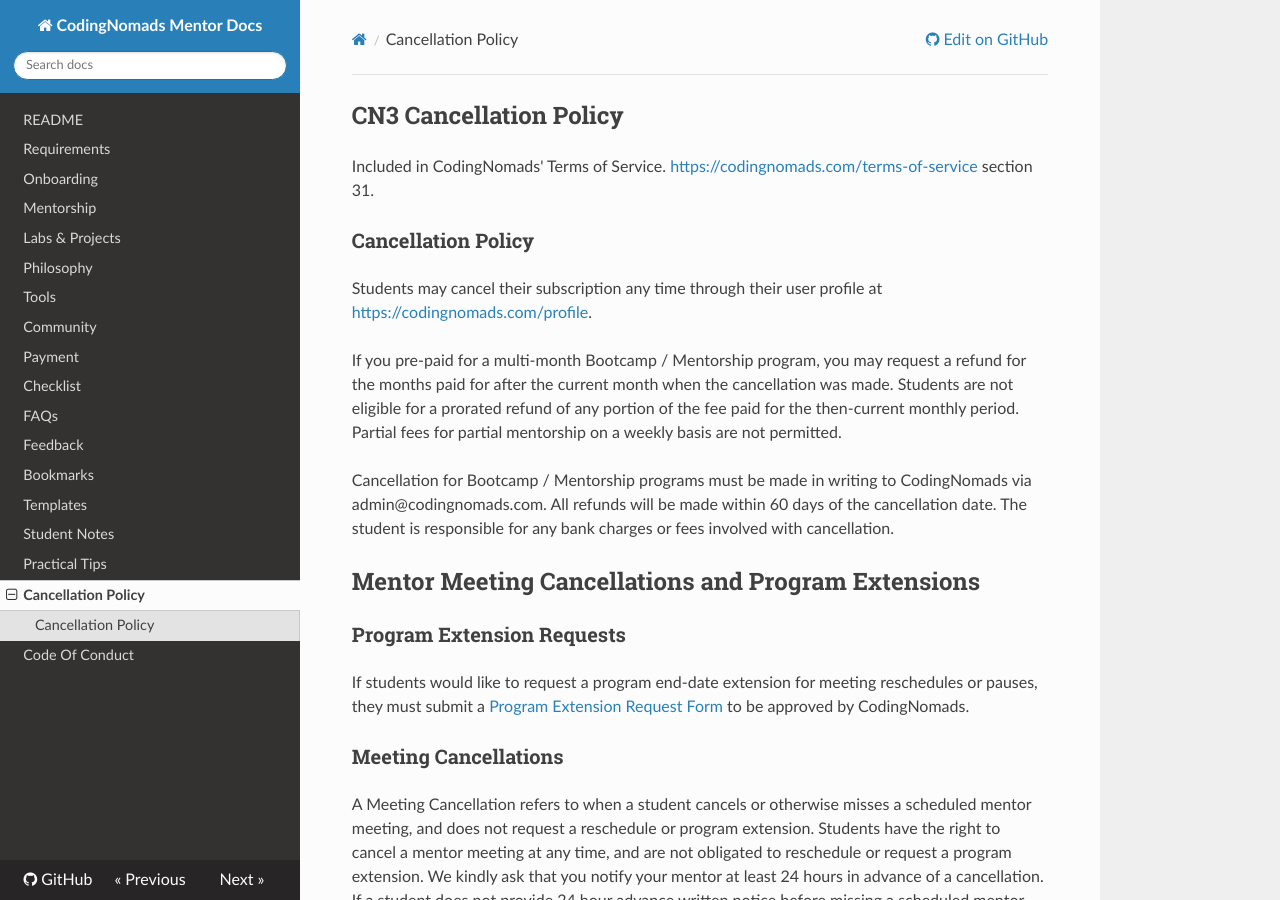
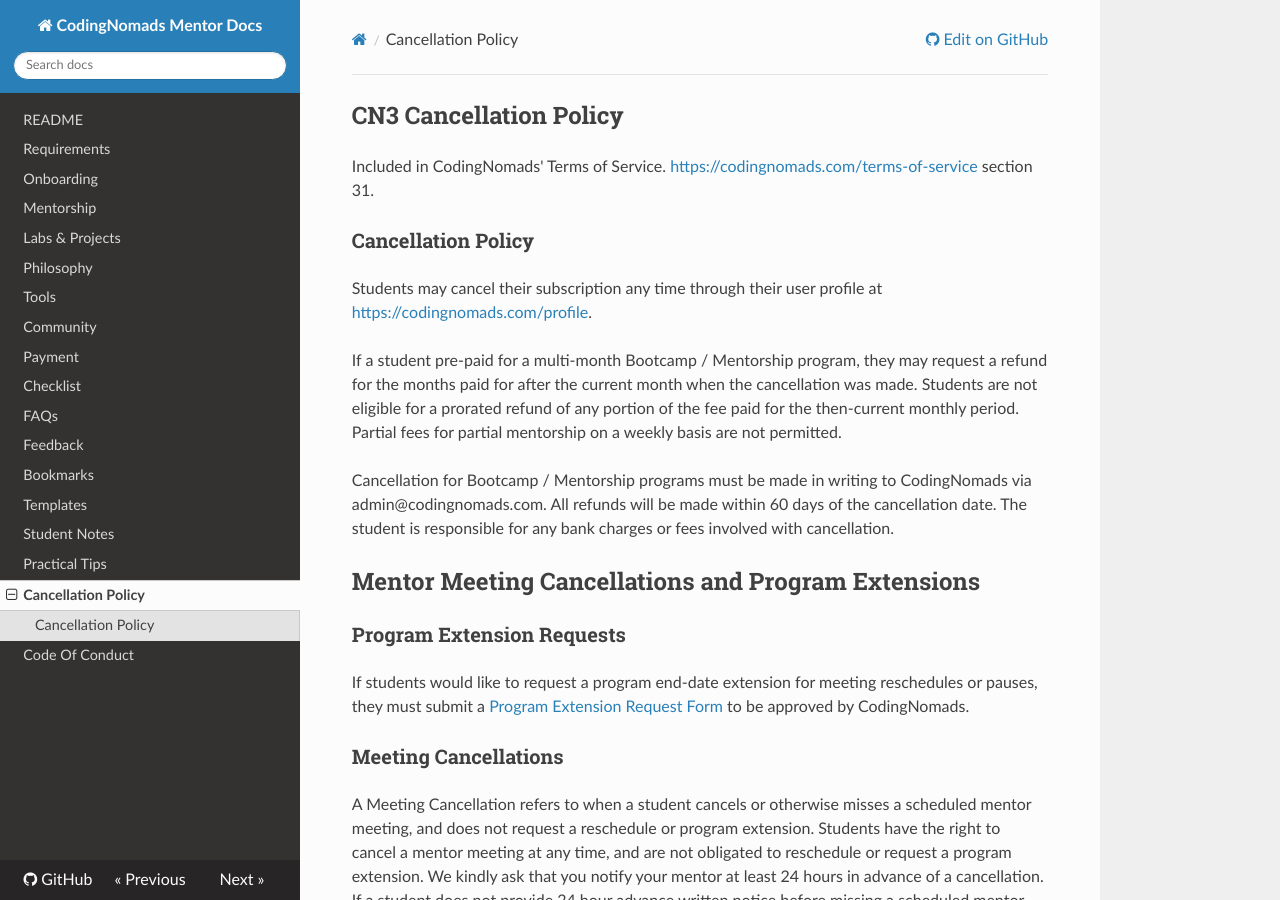
Before and after one commit to CodingNomads/mentor-docs, an MkDocs documentation site: the page built from docs/15_cancellation_policy.md, in a window 1280 px wide and 900 px high. Built offline with MkDocs 1.6.1, drawn with Linux system fonts in a browser that asks for light colours; nearby versions of some CDN libraries.

Commit message:
updating language

```diff
--- a/docs/15_cancellation_policy.md
+++ b/docs/15_cancellation_policy.md
@@ -5,7 +5,7 @@
 ### Cancellation Policy
 Students may cancel their subscription any time through their user profile at [https://codingnomads.com/profile](https://codingnomads.com/profile).
 
-If you pre-paid for a multi-month Bootcamp / Mentorship program, you may request a refund for the months paid for after the current month when the cancellation was made. Students are not eligible for a prorated refund of any portion of the fee paid for the then-current monthly period. Partial fees for partial mentorship on a weekly basis are not permitted.
+If a student pre-paid for a multi-month Bootcamp / Mentorship program, they may request a refund for the months paid for after the current month when the cancellation was made. Students are not eligible for a prorated refund of any portion of the fee paid for the then-current monthly period. Partial fees for partial mentorship on a weekly basis are not permitted.
 
 Cancellation for Bootcamp / Mentorship programs must be made in writing to CodingNomads via admin@codingnomads.com. All refunds will be made within 60 days of the cancellation date. The student is responsible for any bank charges or fees involved with cancellation.
 
```
